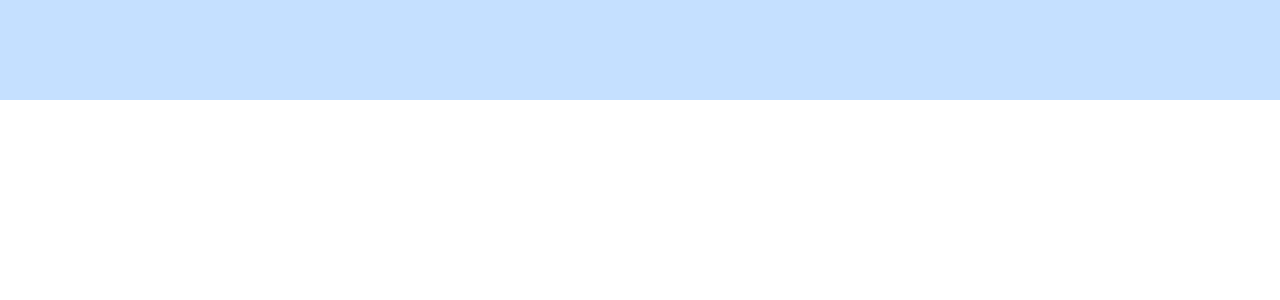
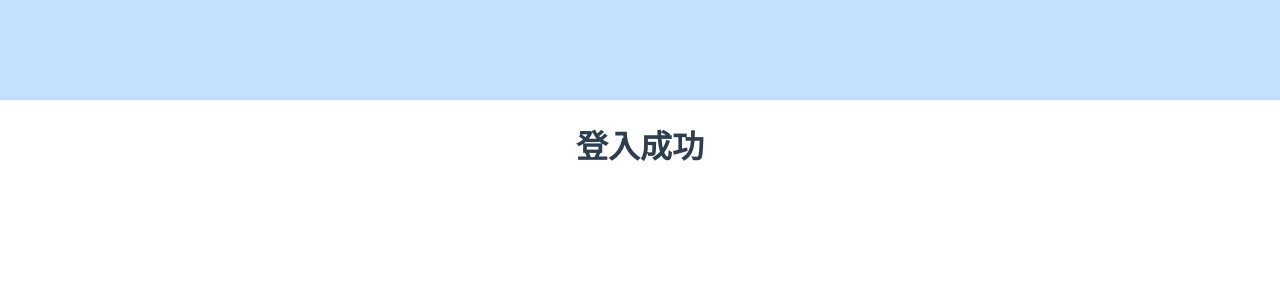
Before and after one commit to zexion7873/MattTest, a Vue app: page /MattTest/success in a window 1280 px wide. Shown: the top 300 px of the page. Built offline with nearby package versions, Linux system fonts and the light colour scheme.

Commit message:
test selenium fail

```diff
--- a/src/pages/Login/index.vue
+++ b/src/pages/Login/index.vue
@@ -33,7 +33,7 @@ export default {
   methods: {
     confirm: function () {
       if (this.account !== 'matt' && this.password !== 'matt') {
-        alert('登入失敗')
+        this.$router.push({name: 'success'})
       } else {
         alert('登入成功')
       }
--- /dev/null
+++ b/src/pages/success/index.vue
@@ -0,0 +1,11 @@
+<template>
+  <div id="home">
+    <h1>登入成功</h1>
+  </div>
+</template>
+
+<script>
+export default {
+  name: 'success'
+}
+</script>
--- a/src/router/index.js
+++ b/src/router/index.js
@@ -2,6 +2,7 @@ import Vue from 'vue'
 import Router from 'vue-router'
 import home from '@/pages/home'
 import login from '@/pages/Login'
+import success from '@/pages/Success'
 import Translate from '@/pages/Translate'
 
 Vue.use(Router)
@@ -25,6 +26,11 @@ export default new Router({
       path: '/login',
       name: 'login',
       component: login
+    },
+    {
+      path: '/success',
+      name: 'success',
+      component: success
     }
 
   ]
```
Also changed, not shown: .drone.yml.
